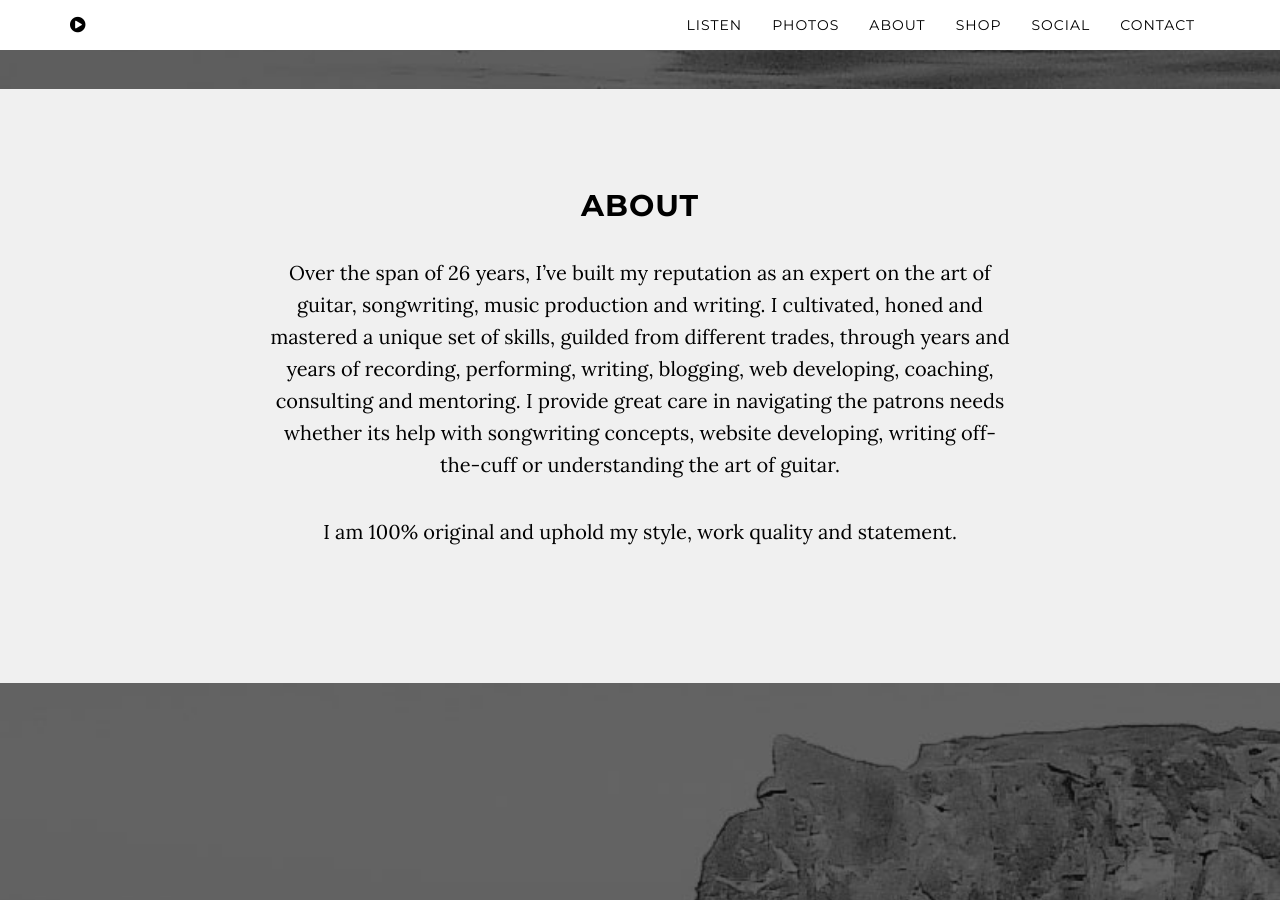
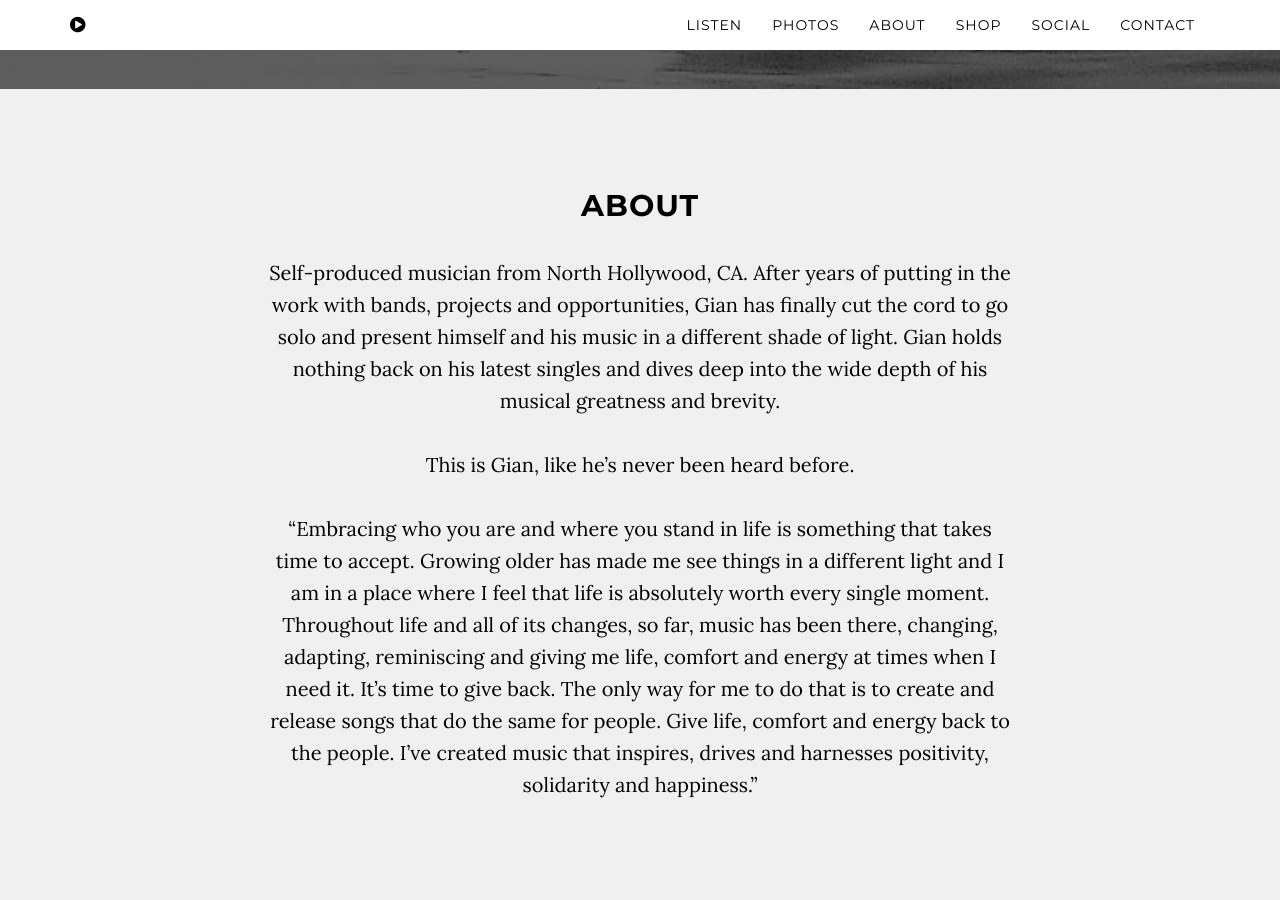
Before and after one commit to gianguitar/gsolo.github.io, a Jekyll site: the page built from index.html, in a window 1280 px wide and 900 px high, scrolled down 1827 px. Built offline with Jekyll 4.4.1, drawn with Linux system fonts in a browser that asks for light colours; some of the changed text lies outside the part shown.

Commit message:
Update index.html

```diff
--- a/index.html
+++ b/index.html
@@ -22,7 +22,7 @@
     <div class="row">
         <div class="col-lg-8 col-lg-offset-2">
                 <h2>Listen</h2>
-                <p>You can download my new song "Run Away" from Bandcamp or Soundcloud.</p>
+                <p>New Single “coming soon!</p>
                 <a href="" class="btn btn-default btn-lg">Visit Download Page</a>
             </div>
         </div>
@@ -47,8 +47,11 @@
     <div class="row">
         <div class="col-lg-8 col-lg-offset-2">
             <h2>About</h2>
-            <p>Over the span of 26 years, I’ve built my reputation as an expert on the art of guitar, songwriting, music production and writing. I cultivated, honed and mastered a unique set of skills, guilded from different trades, through years and years of recording, performing, writing, blogging, web developing, coaching, consulting and mentoring. I provide great care in navigating the patrons needs whether its help with songwriting concepts, website developing, writing off-the-cuff or understanding the art of guitar.</p>
-            <p>I am 100% original and uphold my style, work quality and statement.</p>
+            <p>Self-produced musician from North Hollywood, CA. After years of putting in the work with bands, projects and opportunities, Gian has finally cut the cord to go solo and present himself and his music in a different shade of light. Gian holds nothing back on his latest singles and dives deep into the wide depth of his musical greatness and brevity.
+<br /><br />
+This is Gian, like he’s never been heard before.
+<br /><br />
+“Embracing who you are and where you stand in life is something that takes time to accept. Growing older has made me see things in a different light and I am in a place where I feel that life is absolutely worth every single moment. Throughout life and all of its changes, so far, music has been there, changing, adapting, reminiscing and giving me life, comfort and energy at times when I need it. It’s time to give back. The only way for me to do that is to create and release songs that do the same for people. Give life, comfort and energy back to the people. I’ve created music that inspires, drives and harnesses positivity, solidarity and happiness.”</p>
         </div>
      </div>
 </section>
@@ -85,8 +88,7 @@
     <div class="row">
         <div class="col-lg-8 col-lg-offset-2">
             <h2>Social</h2>
-
-
+		<p>Gian’s social of choice is Instagram. He also has a Twitter account but calls Instagram home. Follow Gian on Instagram now and experience acoustic covers, blazing solos and live performances. </p>
         </div>
     </div>
 </section>
@@ -97,7 +99,7 @@
         <div class="container">
             <div class="col-lg-8 col-lg-offset-2">
                 <h2>Contact</h2>
-                <h2><a href="mailto:soundsbygian@gmail.com">soundsbygian@gmail.com</a></h2>
+                <h4><a href="mailto:soundsbygian@gmail.com">soundsbygian@gmail.com</a></h4>
 			<br /><br />
             <ul class="list-inline banner-social-buttons">
                 <li>
```
